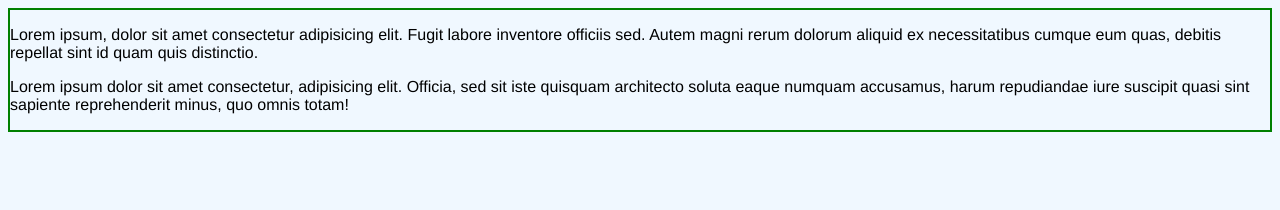
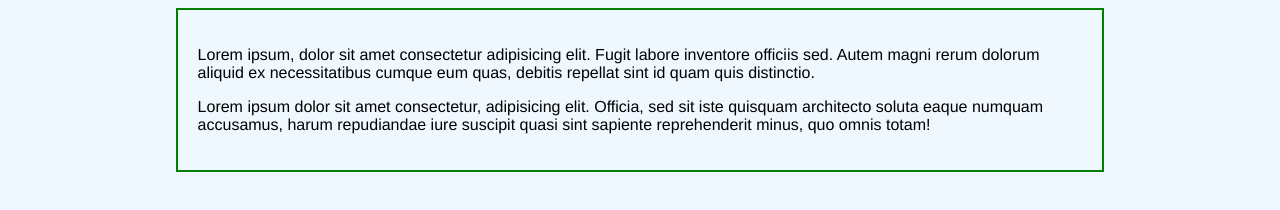
Before and after one commit to Alicbm/hyperblog.github.io, a plain HTML site: page index.html in a window 1280 px wide. Drawn offline with Linux system fonts and the light colour scheme.

Commit message:
archivos listo para lo siguiente

```diff
--- a/style.css
+++ b/style.css
@@ -4,4 +4,7 @@ body{
 }
 main{
     border: solid 2px green;
+    width: 70%;
+    margin: 0 auto;
+    padding: 20px;
 }
```
